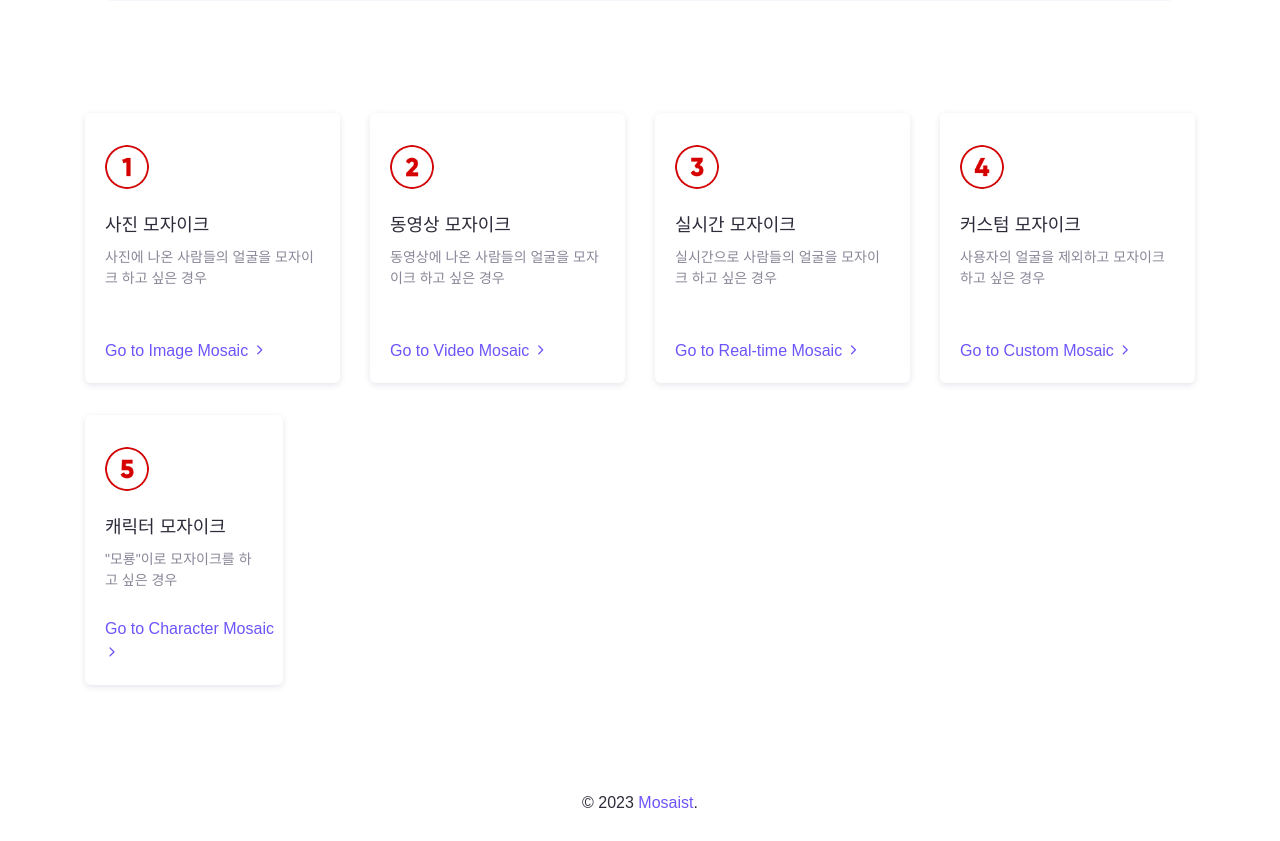
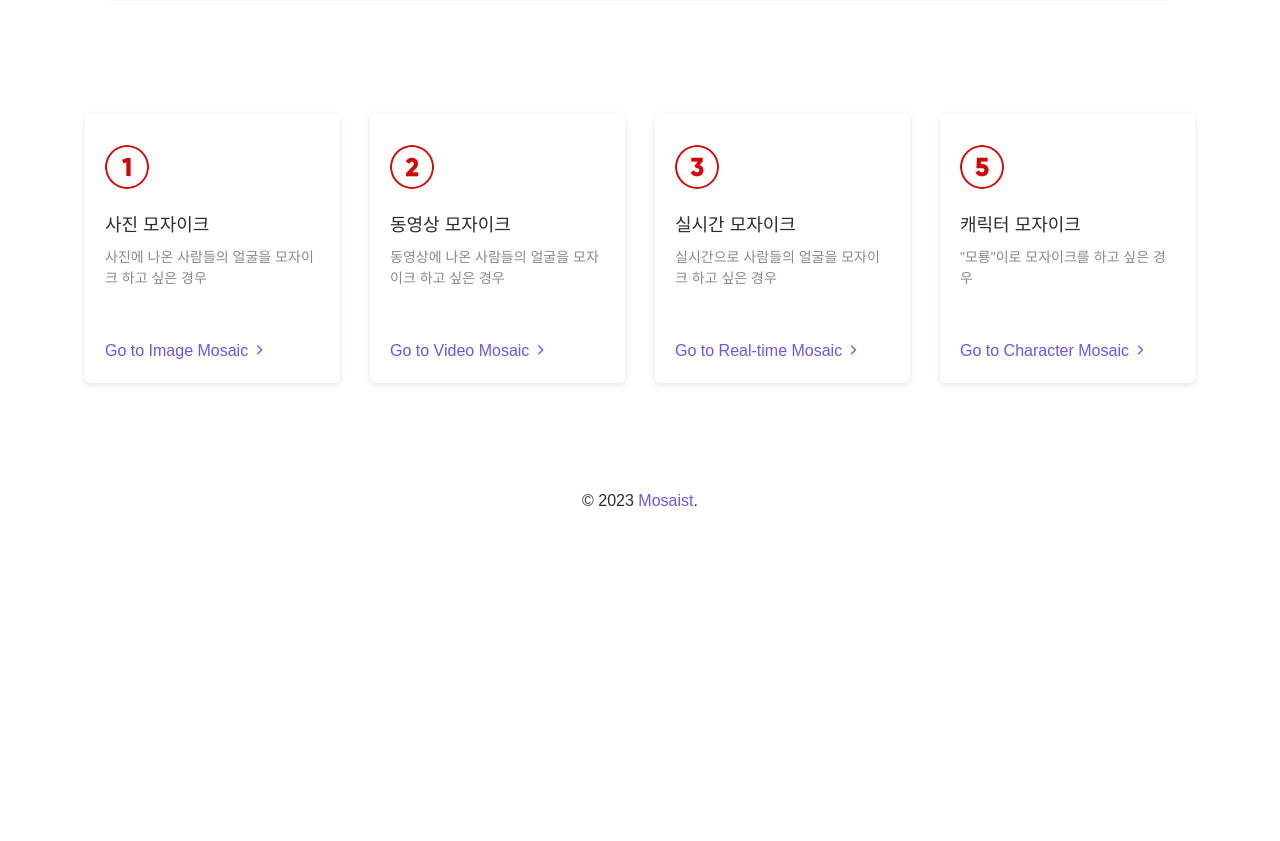
Before and after one commit to Mosaist/Mosaist, a Flask app: page /mosaic.html in a window 1280 px wide. Shown: the part 453-1294 px from the top of the page. After the commit the page ends 959 px from the top, so only its background shows below. Run offline with Flask 3, Linux system fonts and the light colour scheme; parts of the project's set-up code (start-up, migrations or seed data) failed here and were passed over; some libraries are stand-ins or nearby versions; some web fonts are replaced.

Commit message:
Update mosaic.html
custom mosaic 주석처리 및 사이즈 수정

```diff
--- a/server/front/templates/html/mosaic.html
+++ b/server/front/templates/html/mosaic.html
@@ -140,7 +140,7 @@
               </div>
             </div>
           </div>
-
+          <!--
           <div class="col-md-6 col-lg-4 py-3" style=" max-width: 25%;">
             <div class="card-blog">
               <div class="header">
@@ -158,8 +158,8 @@
               </div>
             </div>
           </div>
-
-          <div class="col-md-6 col-lg-4 py-3" style=" max-width: 20%;">
+          -->
+          <div class="col-md-6 col-lg-4 py-3" style=" max-width: 25%;">
             <div class="card-blog">
               <div class="header">
                 <div class="avatar">
```
